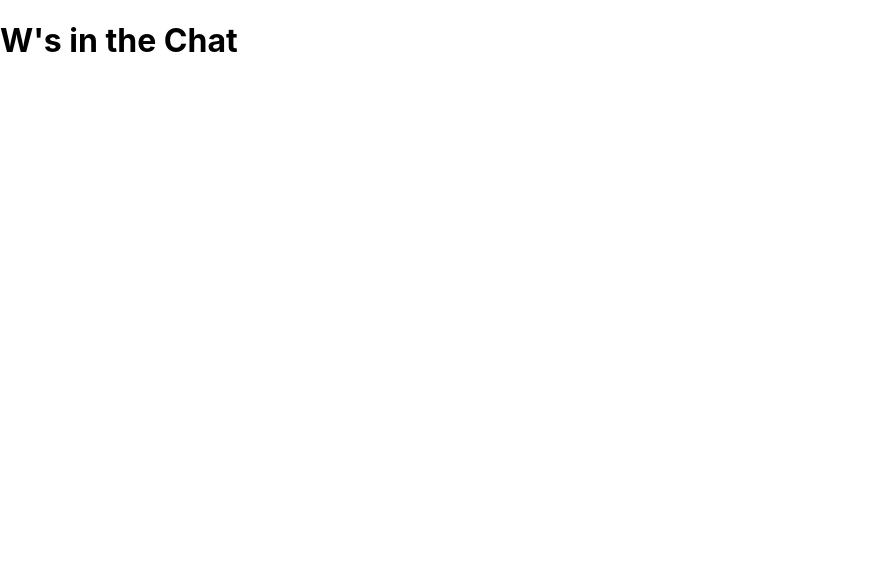
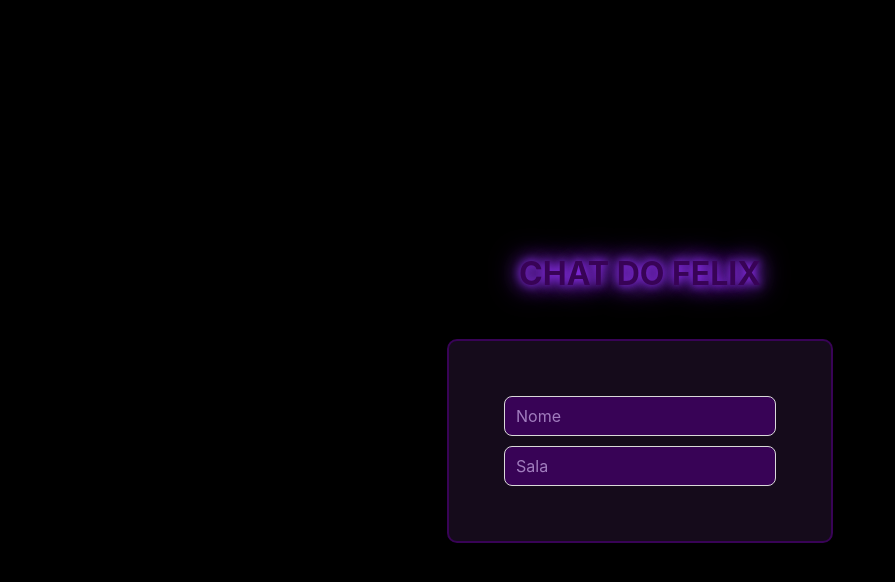
Before and after one commit to GustavoFelixN/ChatApp, a React (Create React App) app in the folder web/chat-web/: page / in a window 1280 px wide. Shown: the top 582 px of the page, without its empty margins (0-895 px from the left). Built offline with nearby package versions, Linux system fonts and the light colour scheme.

Commit message:
Reorganizando stack

```diff
--- a/web/chat-web/src/App.js
+++ b/web/chat-web/src/App.js
@@ -1,13 +1,15 @@
 import React from 'react';
 import { BrowserRouter as Router, Routes, Route } from 'react-router-dom';
 
+import Login from './pages/Login/Login.jsx';
 import Chat from './pages/Chat/Chat.jsx';
 
 function App() {
 	return (
 		<Router>
 			<Routes>
-				<Route path="/" element={<Chat />} />
+				<Route path="/" element={<Login />} />
+				<Route path="/chat" element={<Chat />} />
 			</Routes>
 		</Router>
 	);
```
